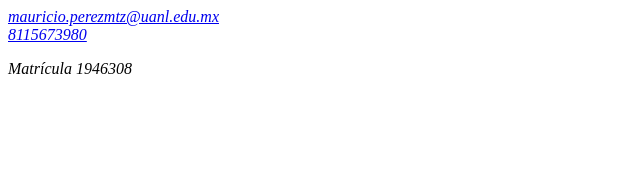
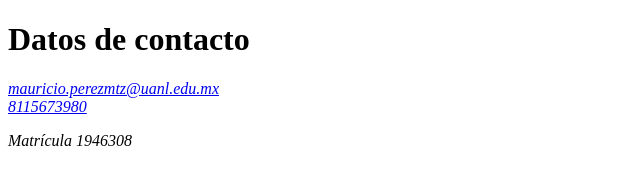
Before and after one commit to ProgMauricio/prueba52, a plain HTML site: page index.html in a window 1280 px wide. Shown: the whole page, without its empty margins (0-640 px from the left). Drawn offline with Linux system fonts and the light colour scheme.

Commit message:
Update index.html

```diff
--- a/index.html
+++ b/index.html
@@ -11,6 +11,8 @@
         <p>la vaca lola </p>
         <p>Esto es un ejemplo de como funciona html para hacer paginas web </p> -->
 
+
+        <h1> Datos de contacto </h1>
         <address>
     <a href="mailto:mauricio.perezmtz@uanl.edu.mx">mauricio.perezmtz@uanl.edu.mx <a/>
 <br>
```
